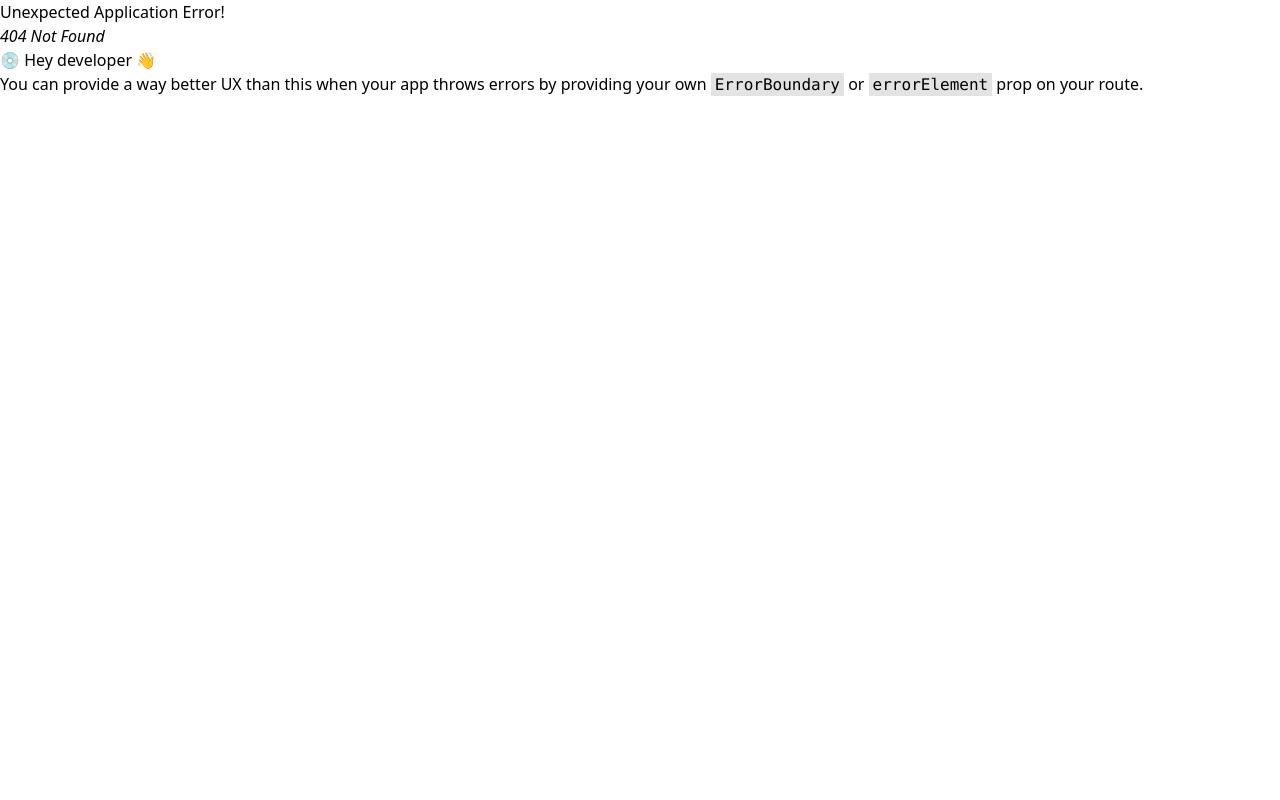
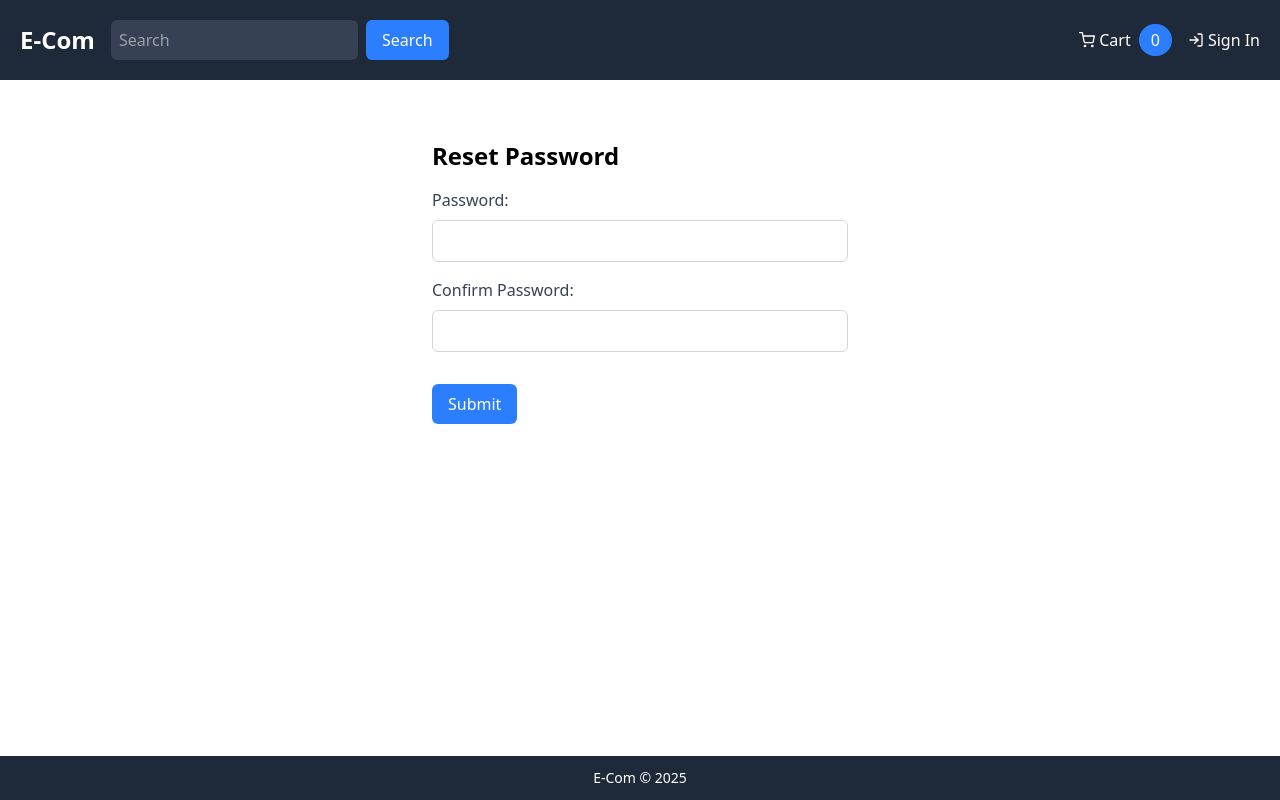
Before and after one commit to PraveenUppar/MERN-E-Com, a React app in the folder frontend/: page /reset-password/1 in a window 1280 px wide. Before the commit this address had no page. Built offline with nearby package versions, Linux system fonts and the light colour scheme; the HTML template or start-up script is replaced by a standard one.

Commit message:
reset password page

```diff
--- a/frontend/src/main.jsx
+++ b/frontend/src/main.jsx
@@ -14,6 +14,7 @@
 import ProductPage from "./pages/ProductPage.jsx";
 import CartPage from "./pages/CartPage.jsx";
 import LoginPage from "./pages/LoginPage.jsx";
+import ResetPassword from "./pages/ResetPassword.jsx";
 import store from "./store.js";
 
 const router = createBrowserRouter(
@@ -23,6 +24,7 @@
       <Route path="/product/:id" element={<ProductPage />} />
       <Route path="/cart" element={<CartPage />} />
       <Route path="/login" element={<LoginPage />} />
+      <Route path="/reset-password/:resetToken" element={<ResetPassword />} />
     </Route>
   )
 );
--- /dev/null
+++ b/frontend/src/pages/ResetPassword.jsx
@@ -0,0 +1,69 @@
+import React, { useState } from "react";
+import { useParams, useNavigate } from "react-router-dom";
+import { useDispatch } from "react-redux";
+import { useResetPasswordMutation } from "../slices/userApiSlice";
+import { toast } from "react-toastify";
+import Spinner from "../components/Spinner";
+
+export default function ResetPassword() {
+  const { resetToken } = useParams();
+  const navigate = useNavigate();
+  const dispatch = useDispatch();
+  const [resetPassword, { isLoading }] = useResetPasswordMutation();
+  const [password, setPassword] = useState("");
+  const [confirmPassword, setConfirmPassword] = useState("");
+
+  const handleResetPassword = async (e) => {
+    e.preventDefault();
+    if (password !== confirmPassword) {
+      alert("Passwords do not match");
+    } else {
+      try {
+        await resetPassword({ resetToken, password }).unwrap();
+        toast.success("Password Reset Successfully");
+        navigate("/");
+      } catch (error) {
+        toast.error(error?.data?.message || error?.error);
+      }
+    }
+  };
+  return (
+    <div className="container mx-auto mt-8 mb-28 p-4 max-w-md ">
+      <h2 className="text-2xl font-semibold mb-4">Reset Password</h2>
+      <form onSubmit={handleResetPassword}>
+        <div className="mb-4">
+          <label htmlFor="email" className="text-gray-700">
+            Password:
+          </label>
+          <input
+            type="password"
+            id="password"
+            value={password}
+            onChange={(e) => setPassword(e.target.value)}
+            className="bg-white border border-gray-300 p-2 rounded-md mt-2 w-full"
+          />
+        </div>
+        <div className="mb-4">
+          <label htmlFor="password" className="text-gray-700">
+            Confirm Password:
+          </label>
+          <input
+            type="password"
+            id="confirmPassword"
+            className="bg-white border border-gray-300 p-2 rounded-md mt-2 w-full"
+            value={confirmPassword}
+            onChange={(e) => setConfirmPassword(e.target.value)}
+          />
+        </div>
+        <button
+          type="submit"
+          className="bg-blue-500 text-white px-4 py-2 rounded-md mt-4 hover:bg-blue-600"
+          onClick={handleResetPassword}
+        >
+          Submit
+        </button>
+        {isLoading && <Spinner />}
+      </form>
+    </div>
+  );
+}
```
Also changed, not shown: 1 other file (tests, documents, lock files or other folders).
